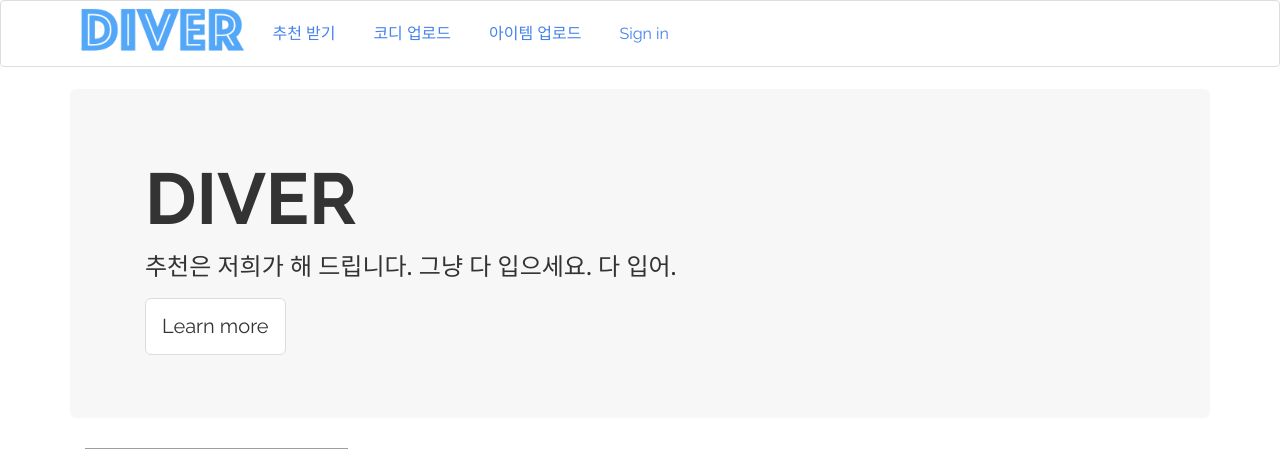
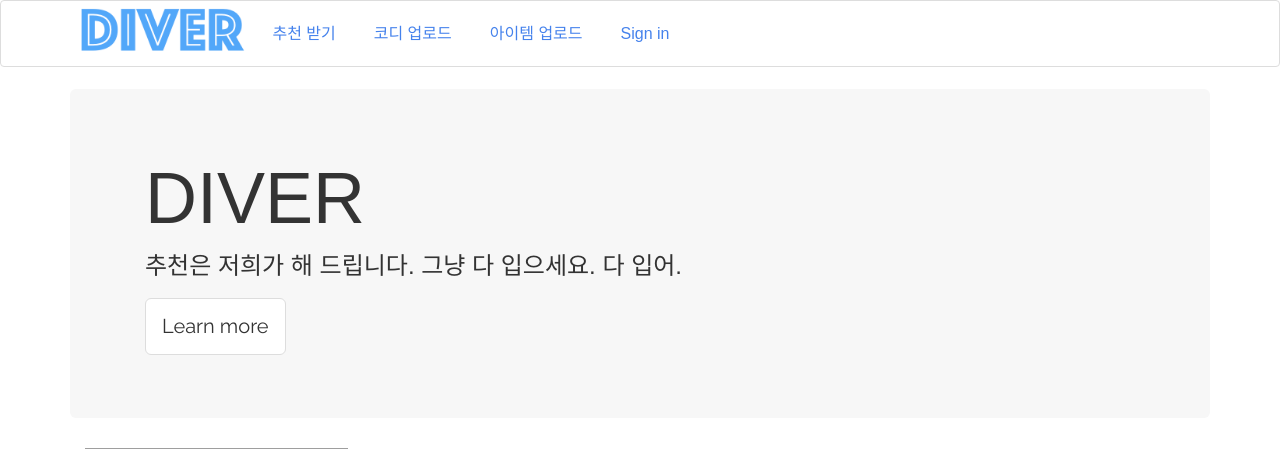
Before and after one commit to jh-jeong/diver, a Django app: page / in a window 1280 px wide. Shown: the top 449 px of the page. Run offline with Django 3.2, Linux system fonts and the light colour scheme; data comes from the database, SQL or seed files in the repository; data that the repository does not hold is empty; some libraries are stand-ins or nearby versions; some web fonts are replaced.

Commit message:
Changed default font to Jeju Gothic.

```diff
--- a/diver/diver/static/css/main.css
+++ b/diver/diver/static/css/main.css
@@ -1,6 +1,12 @@
 body {
-    background: white;
+  background: white;
 }
+
+body *{
+  font-family: 'Jeju Gothic', sans-serif;
+  font-weight: normal;
+}
+
 .ellipsis {
   width: 100%;
   white-space: nowrap;
--- a/diver/diver/templates/base.html
+++ b/diver/diver/templates/base.html
@@ -8,14 +8,15 @@
   <meta name="author" content="FashionKing">
 
   {% load staticfiles %}
-  <link rel="stylesheet" type="text/css" href="{% static 'css/main.css' %}">
+  <link rel="stylesheet" type="text/css" href="http://fonts.googleapis.com/earlyaccess/jejugothic.css">
   <link rel="stylesheet" type="text/css" href="{% static 'css/bootstrap.min.css' %}">
   <link rel="stylesheet" type="text/css" href="{% static 'css/bootstrap-social.css' %}">
   <link rel="stylesheet" type="text/css" href="{% static 'css/font-awesome.min.css' %}">
   <link rel="stylesheet" type="text/css" href="{% static 'css/jquery-ui.min.css' %}">
-  <link rel="stylesheet" type="text/css" href="{% static 'css/stars.css' %}">
   <link rel="stylesheet"
         href="https://maxcdn.bootstrapcdn.com/font-awesome/4.5.0/css/font-awesome.min.css">
+  <link rel="stylesheet" type="text/css" href="{% static 'css/stars.css' %}">
+  <link rel="stylesheet" type="text/css" href="{% static 'css/main.css' %}">
 
   <style type="text/css">
     .main.container {
```
